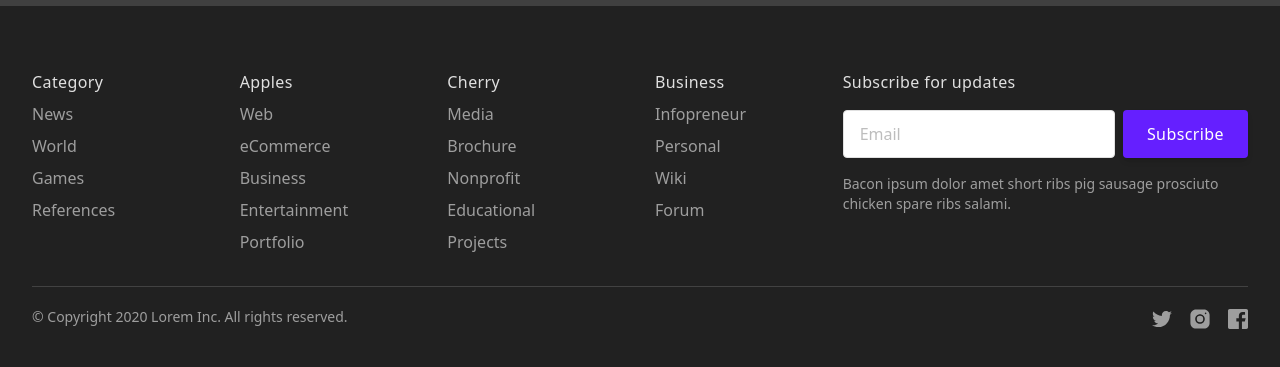
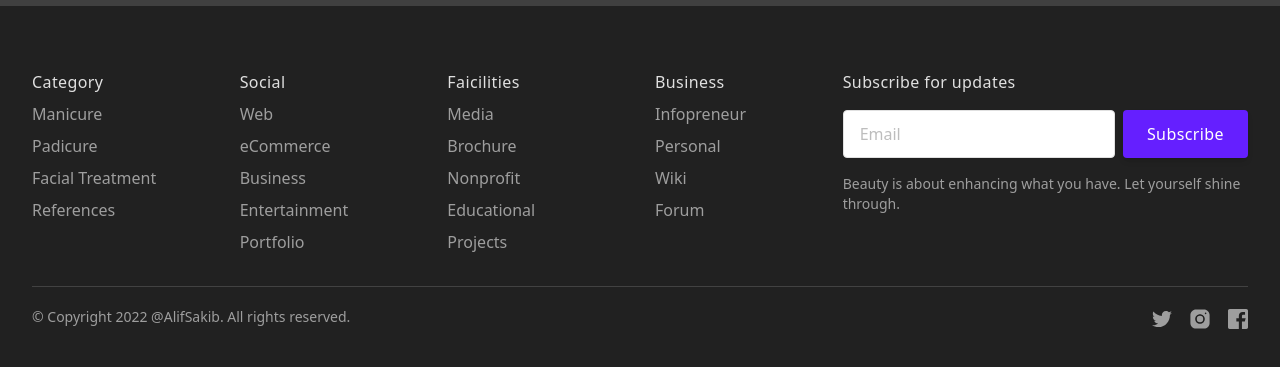
Before and after one commit to AlifSakib/sweet-manicures-client-side, a React (Create React App) app: page / in a window 1280 px wide. Shown: the part 2779-3146 px from the top of the page. Built offline with nearby package versions, Linux system fonts and the light colour scheme; no server answers; grey boxes are pictures that could not be loaded.

Commit message:
footer edited

```diff
--- a/src/components/Shared/Footer/Footer.js
+++ b/src/components/Shared/Footer/Footer.js
@@ -1,3 +1,5 @@
+import { Link } from "react-router-dom";
+
 export const Footer = () => {
   return (
     <div className="bg-gray-900 text-start">
@@ -10,126 +12,128 @@ export const Footer = () => {
               </p>
               <ul className="mt-2 space-y-2">
                 <li>
-                  <a
-                    href="/"
+                  <Link
+                    to="#"
                     className="text-gray-500 transition-colors duration-300 hover:text-deep-purple-accent-200"
                   >
-                    News
-                  </a>
+                    Manicure
+                  </Link>
                 </li>
                 <li>
-                  <a
-                    href="/"
+                  <Link
+                    to="#"
                     className="text-gray-500 transition-colors duration-300 hover:text-deep-purple-accent-200"
                   >
-                    World
-                  </a>
+                    Padicure
+                  </Link>
                 </li>
                 <li>
-                  <a
-                    href="/"
+                  <Link
+                    to="#"
                     className="text-gray-500 transition-colors duration-300 hover:text-deep-purple-accent-200"
                   >
-                    Games
-                  </a>
+                    Facial Treatment
+                  </Link>
                 </li>
                 <li>
-                  <a
-                    href="/"
+                  <Link
+                    to="#"
                     className="text-gray-500 transition-colors duration-300 hover:text-deep-purple-accent-200"
                   >
                     References
-                  </a>
+                  </Link>
                 </li>
               </ul>
             </div>
             <div>
-              <p className="font-medium tracking-wide text-gray-300">Apples</p>
+              <p className="font-medium tracking-wide text-gray-300">Social</p>
               <ul className="mt-2 space-y-2">
                 <li>
-                  <a
-                    href="/"
+                  <Link
+                    to="#"
                     className="text-gray-500 transition-colors duration-300 hover:text-deep-purple-accent-200"
                   >
                     Web
-                  </a>
+                  </Link>
                 </li>
                 <li>
-                  <a
-                    href="/"
+                  <Link
+                    to="#"
                     className="text-gray-500 transition-colors duration-300 hover:text-deep-purple-accent-200"
                   >
                     eCommerce
-                  </a>
+                  </Link>
                 </li>
                 <li>
-                  <a
-                    href="/"
+                  <Link
+                    to="#"
                     className="text-gray-500 transition-colors duration-300 hover:text-deep-purple-accent-200"
                   >
                     Business
-                  </a>
+                  </Link>
                 </li>
                 <li>
-                  <a
-                    href="/"
+                  <Link
+                    to="#"
                     className="text-gray-500 transition-colors duration-300 hover:text-deep-purple-accent-200"
                   >
                     Entertainment
-                  </a>
+                  </Link>
                 </li>
                 <li>
-                  <a
-                    href="/"
+                  <Link
+                    to="#"
                     className="text-gray-500 transition-colors duration-300 hover:text-deep-purple-accent-200"
                   >
                     Portfolio
-                  </a>
+                  </Link>
                 </li>
               </ul>
             </div>
             <div>
-              <p className="font-medium tracking-wide text-gray-300">Cherry</p>
+              <p className="font-medium tracking-wide text-gray-300">
+                Faicilities
+              </p>
               <ul className="mt-2 space-y-2">
                 <li>
-                  <a
-                    href="/"
+                  <Link
+                    to="#"
                     className="text-gray-500 transition-colors duration-300 hover:text-deep-purple-accent-200"
                   >
                     Media
-                  </a>
+                  </Link>
                 </li>
                 <li>
-                  <a
-                    href="/"
+                  <Link
+                    to="#"
                     className="text-gray-500 transition-colors duration-300 hover:text-deep-purple-accent-200"
                   >
                     Brochure
-                  </a>
+                  </Link>
                 </li>
                 <li>
-                  <a
-                    href="/"
+                  <Link
+                    to="#"
                     className="text-gray-500 transition-colors duration-300 hover:text-deep-purple-accent-200"
                   >
                     Nonprofit
-                  </a>
+                  </Link>
                 </li>
                 <li>
-                  <a
-                    href="/"
+                  <Link
+                    to="#"
                     className="text-gray-500 transition-colors duration-300 hover:text-deep-purple-accent-200"
                   >
                     Educational
-                  </a>
+                  </Link>
                 </li>
                 <li>
-                  <a
-                    href="/"
+                  <Link
+                    to="#"
                     className="text-gray-500 transition-colors duration-300 hover:text-deep-purple-accent-200"
                   >
                     Projects
-                  </a>
+                  </Link>
                 </li>
               </ul>
             </div>
@@ -139,36 +143,36 @@ export const Footer = () => {
               </p>
               <ul className="mt-2 space-y-2">
                 <li>
-                  <a
-                    href="/"
+                  <Link
+                    to="#"
                     className="text-gray-500 transition-colors duration-300 hover:text-deep-purple-accent-200"
                   >
                     Infopreneur
-                  </a>
+                  </Link>
                 </li>
                 <li>
-                  <a
-                    href="/"
+                  <Link
+                    to="#"
                     className="text-gray-500 transition-colors duration-300 hover:text-deep-purple-accent-200"
                   >
                     Personal
-                  </a>
+                  </Link>
                 </li>
                 <li>
-                  <a
-                    href="/"
+                  <Link
+                    to="#"
                     className="text-gray-500 transition-colors duration-300 hover:text-deep-purple-accent-200"
                   >
                     Wiki
-                  </a>
+                  </Link>
                 </li>
                 <li>
-                  <a
-                    href="/"
+                  <Link
+                    to="#"
                     className="text-gray-500 transition-colors duration-300 hover:text-deep-purple-accent-200"
                   >
                     Forum
-                  </a>
+                  </Link>
                 </li>
               </ul>
             </div>
@@ -192,41 +196,41 @@ export const Footer = () => {
               </button>
             </form>
             <p className="mt-4 text-sm text-gray-500">
-              Bacon ipsum dolor amet short ribs pig sausage prosciuto chicken
-              spare ribs salami.
+              Beauty is about enhancing what you have. Let yourself shine
+              through.
             </p>
           </div>
         </div>
         <div className="flex flex-col justify-between pt-5 pb-10 border-t border-gray-800 sm:flex-row">
           <p className="text-sm text-gray-500">
-            © Copyright 2020 Lorem Inc. All rights reserved.
+            © Copyright 2022 @AlifSakib. All rights reserved.
           </p>
           <div className="flex items-center mt-4 space-x-4 sm:mt-0">
-            <a
-              href="/"
+            <Link
+              to="#"
               className="text-gray-500 transition-colors duration-300 hover:text-teal-accent-400"
             >
               <svg viewBox="0 0 24 24" fill="currentColor" className="h-5">
                 <path d="M24,4.6c-0.9,0.4-1.8,0.7-2.8,0.8c1-0.6,1.8-1.6,2.2-2.7c-1,0.6-2,1-3.1,1.2c-0.9-1-2.2-1.6-3.6-1.6 c-2.7,0-4.9,2.2-4.9,4.9c0,0.4,0,0.8,0.1,1.1C7.7,8.1,4.1,6.1,1.7,3.1C1.2,3.9,1,4.7,1,5.6c0,1.7,0.9,3.2,2.2,4.1 C2.4,9.7,1.6,9.5,1,9.1c0,0,0,0,0,0.1c0,2.4,1.7,4.4,3.9,4.8c-0.4,0.1-0.8,0.2-1.3,0.2c-0.3,0-0.6,0-0.9-0.1c0.6,2,2.4,3.4,4.6,3.4 c-1.7,1.3-3.8,2.1-6.1,2.1c-0.4,0-0.8,0-1.2-0.1c2.2,1.4,4.8,2.2,7.5,2.2c9.1,0,14-7.5,14-14c0-0.2,0-0.4,0-0.6 C22.5,6.4,23.3,5.5,24,4.6z" />
               </svg>
-            </a>
-            <a
-              href="/"
+            </Link>
+            <Link
+              to="#"
               className="text-gray-500 transition-colors duration-300 hover:text-teal-accent-400"
             >
               <svg viewBox="0 0 30 30" fill="currentColor" className="h-6">
                 <circle cx="15" cy="15" r="4" />
                 <path d="M19.999,3h-10C6.14,3,3,6.141,3,10.001v10C3,23.86,6.141,27,10.001,27h10C23.86,27,27,23.859,27,19.999v-10   C27,6.14,23.859,3,19.999,3z M15,21c-3.309,0-6-2.691-6-6s2.691-6,6-6s6,2.691,6,6S18.309,21,15,21z M22,9c-0.552,0-1-0.448-1-1   c0-0.552,0.448-1,1-1s1,0.448,1,1C23,8.552,22.552,9,22,9z" />
               </svg>
-            </a>
-            <a
-              href="/"
+            </Link>
+            <Link
+              to="#"
               className="text-gray-500 transition-colors duration-300 hover:text-teal-accent-400"
             >
               <svg viewBox="0 0 24 24" fill="currentColor" className="h-5">
                 <path d="M22,0H2C0.895,0,0,0.895,0,2v20c0,1.105,0.895,2,2,2h11v-9h-3v-4h3V8.413c0-3.1,1.893-4.788,4.659-4.788 c1.325,0,2.463,0.099,2.795,0.143v3.24l-1.918,0.001c-1.504,0-1.795,0.715-1.795,1.763V11h4.44l-1,4h-3.44v9H22c1.105,0,2-0.895,2-2 V2C24,0.895,23.105,0,22,0z" />
               </svg>
-            </a>
+            </Link>
           </div>
         </div>
       </div>
```
